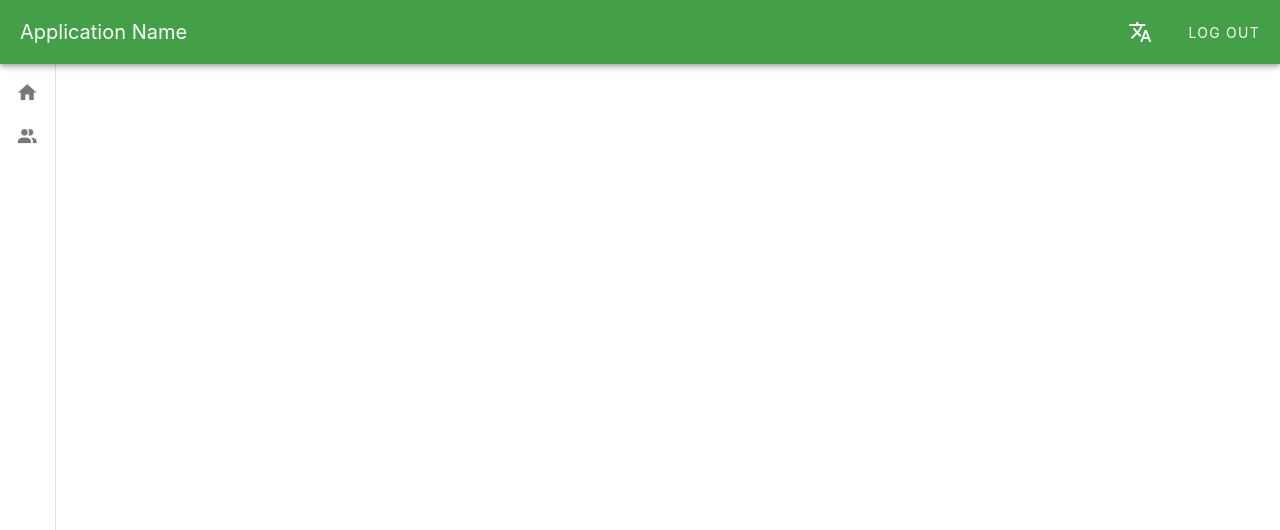
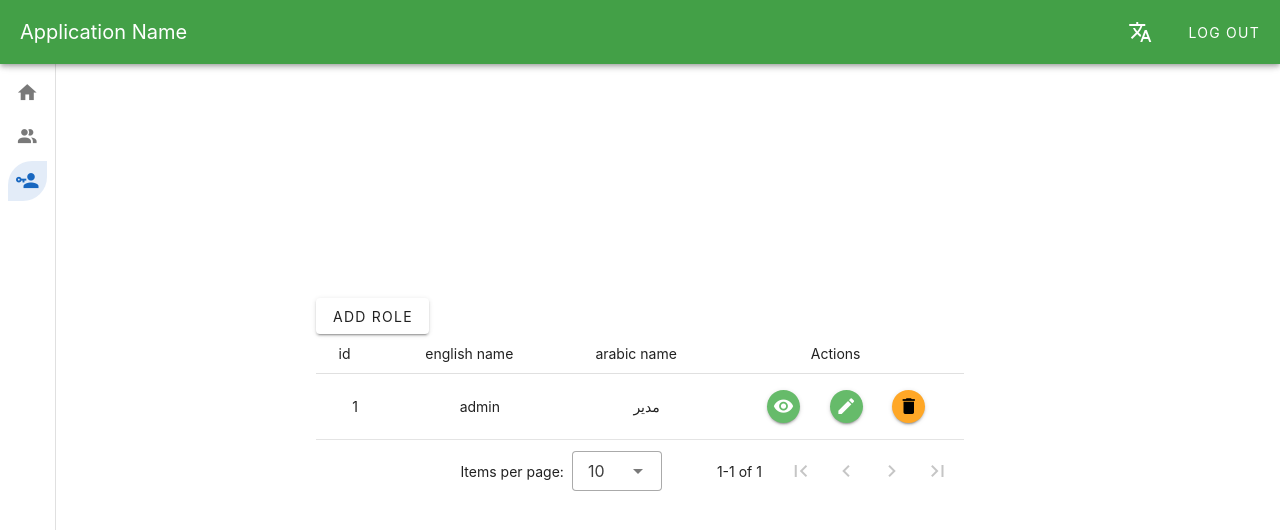
Before and after one commit to tommyal47/booking-template, a Vue app: page /roles in a window 1280 px wide. Shown: the top 530 px of the page. Built offline with nearby package versions, Linux system fonts and the light colour scheme; sample sign-in values are in the browser's storage.

Commit message:
roles index

```diff
--- /dev/null
+++ b/src/components/roles/IndexRoles.vue
@@ -0,0 +1,33 @@
+<template>
+    <v-btn class="add-btn" >{{ $t('Roles.addrole') }}</v-btn>
+    <v-data-table :headers="headers" :items="storeRole.roles" density="compact" item-key="name">
+        <template v-slot:[`item.actions`]="{ item }">
+            <div class="d-flex justify-space-around flex-wrap pa-2 ml-30">
+                <v-btn class="ma-2" @click="showUser(item)" color="green-lighten-1" size="33px" icon="mdi-eye"></v-btn>
+                <v-btn class="ma-2" @click="editUser(item)" color="green-lighten-1" size="33px"
+                    icon="mdi-pencil"></v-btn>
+                <v-btn class="ma-2" @click="handleDeleteUSer(item.id)" color="orange-lighten-1" size="33px"
+                    icon="mdi-delete"></v-btn>
+            </div>
+        </template>
+    </v-data-table>
+
+</template>
+
+<script setup>
+import { computed } from 'vue';
+import { useI18n } from 'vue-i18n';
+import { useRoleStore } from '@/stores/storeRole';
+
+const storeRole = useRoleStore()
+
+const { t } = useI18n(); // Access the translation function
+
+const headers = computed(() => [
+    { title: t('Roles.id'), align: 'center', key: 'id' },
+    { title: t('Roles.en_name'), align: 'center', key: 'en_name' },
+    { title: t('Roles.ar_name'), align: 'center', key: 'ar_name' },
+    { title: t('Actions'), align: 'center', key: 'actions' }
+])
+
+</script>
--- a/src/layouts/components/SideBar.vue
+++ b/src/layouts/components/SideBar.vue
@@ -9,6 +9,9 @@
                     </v-list-item>
                     <v-list-item color="primary" rounded="shaped" prepend-icon="mdi-account-multiple" :title="$t('Users')"
                         value="Users" @click="goToUseres" :active="isActive('/users')">
+                    </v-list-item>
+                    <v-list-item color="primary" rounded="shaped" prepend-icon="mdi-account-key" :title="$t('RolesLable')"
+                        value="Roles" @click="$router.push('/roles')" :active="isActive('/roles')">
                     </v-list-item>
                 </v-list>
             </v-navigation-drawer>
--- a/src/locales/ar.json
+++ b/src/locales/ar.json
@@ -26,6 +26,13 @@
     "Password": "كلمة السر",
     "Login": "تسجيل دخول",
     "SuccessLogin": "تم تسجيل الدخول بنجاح",
+    "RolesLable": "الأدوار",
+    "Roles": {
+        "id": "الرقم التعريفي",
+        "en_name": "الإسم إنجليزي",
+        "ar_name": "الإسم عربي",
+        "addrole": "إضافة دور"
+    },
     "errors": {
         "username": "اسم المستخدم مطلوب",
         "password": "كلمة المرور مطلوبة",
--- a/src/locales/en.json
+++ b/src/locales/en.json
@@ -26,6 +26,13 @@
     "Password": "Password",
     "Login": "Login",
     "SuccessLogin": "Signed in successfully",
+    "RolesLable": "Roles",
+    "Roles": {
+        "id": "id",
+        "en_name": "english name",
+        "ar_name": "arabic name",
+        "addrole": "add role"
+    },
     "errors": {
         "username": "User name is required",
         "password": "Password is required",
--- a/src/router/index.js
+++ b/src/router/index.js
@@ -3,6 +3,7 @@ import Home from '@/views/HomePage.vue'
 import Adduser from '@/views/AddUser.vue'
 import Users from '@/views/UsersIndex.vue'
 import LogIn from '@/views/LogIn.vue'
+import RolesIndex from '@/views/roles/RolesIndex.vue'
 
 const router = createRouter({
   history: createWebHistory(import.meta.env.BASE_URL),
@@ -27,6 +28,11 @@ const router = createRouter({
       name: 'login',
       component: LogIn
     },
+    {
+      path: '/roles',
+      name: 'roles',
+      component: RolesIndex
+    },
     // {
     //   // path: '/about',
     //   // name: 'about',
--- /dev/null
+++ b/src/stores/storeRole.js
@@ -0,0 +1,15 @@
+import { defineStore } from "pinia";
+
+export const useRoleStore = defineStore('storeRole', {
+    state: () => {
+        return{
+            roles: [
+                {
+                    id: 1,
+                    en_name: 'admin',
+                    ar_name: 'مدير'
+                }
+            ]
+        }
+    },
+})
--- /dev/null
+++ b/src/views/roles/RolesIndex.vue
@@ -0,0 +1,11 @@
+<template>
+    <IndexRoles />
+</template>
+
+<script setup>
+
+import IndexRoles from '@/components/roles/IndexRoles.vue';
+
+
+
+</script>
```
Also changed, not shown: src/components/roles/AddRole.vue (added), src/components/roles/EditRole.vue (added), src/components/roles/ShowRole.vue (added).
